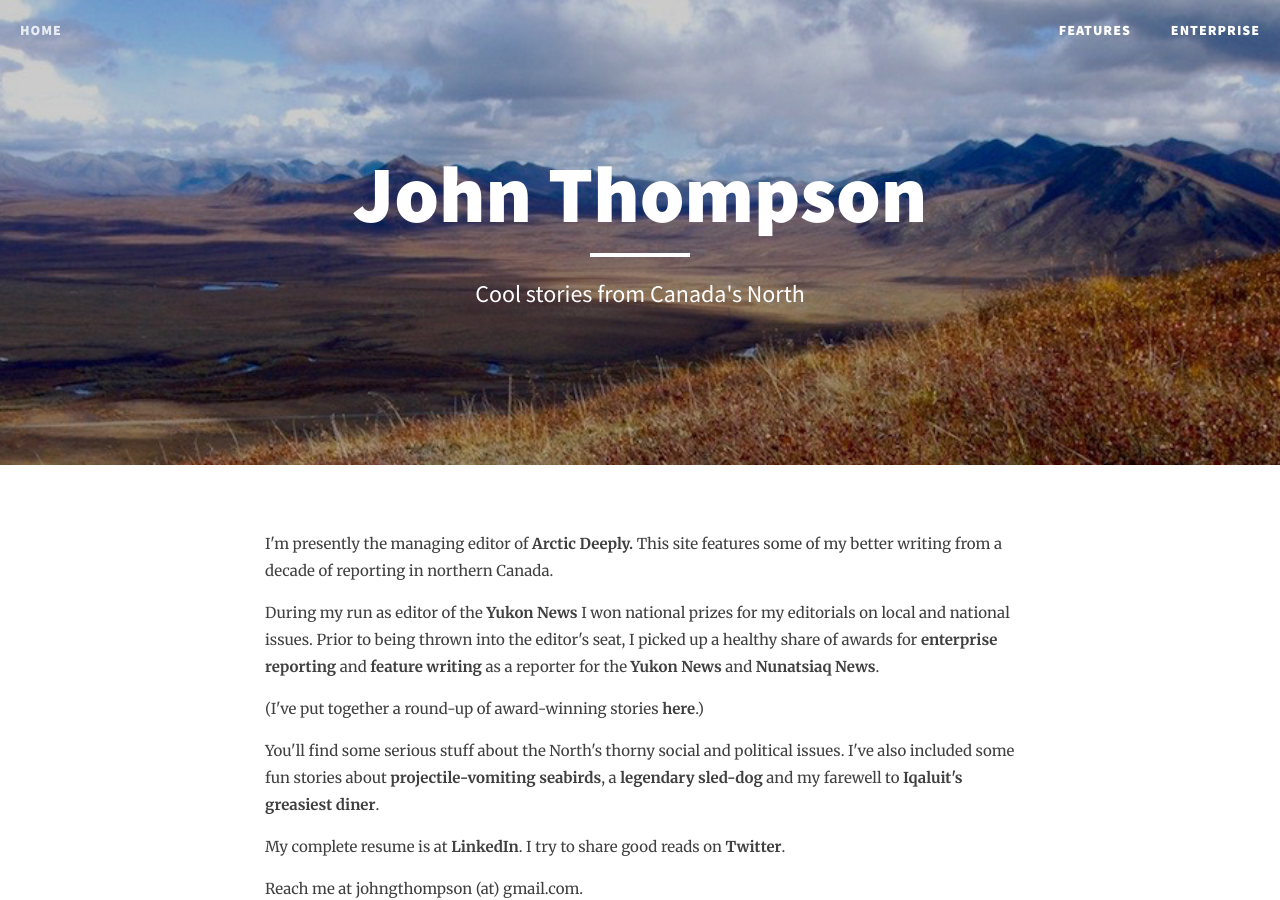
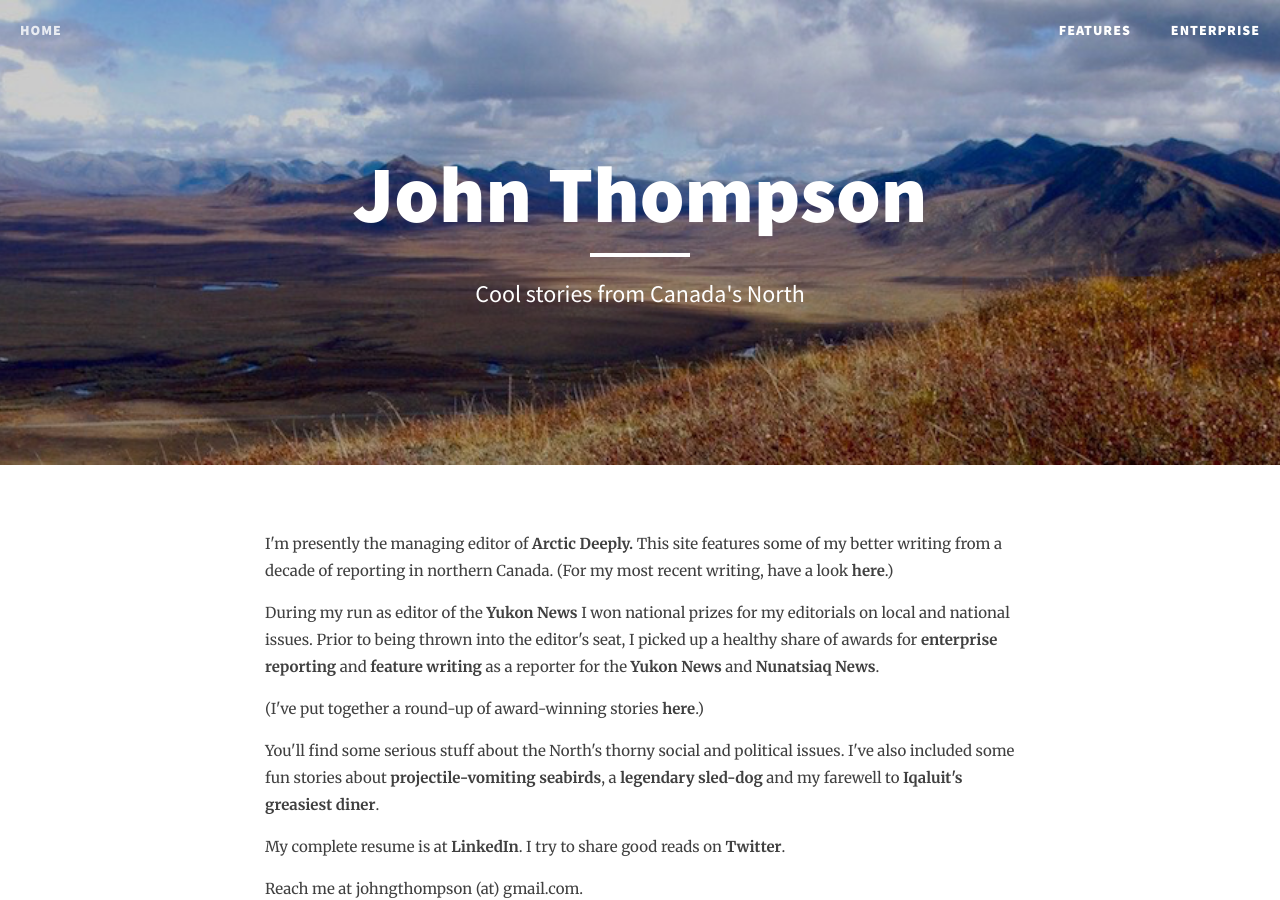
Before and after one commit to johngthompson/johngthompson.github.io, a Jekyll site: the page built from index.html, in a window 1280 px wide and 900 px high. Built offline with Jekyll 4.4.1, drawn with Linux system fonts in a browser that asks for light colours; the list of posts is cut into pages by our own code.

Commit message:
Update index.html

```diff
--- a/index.html
+++ b/index.html
@@ -3,7 +3,7 @@ layout: page
 description: "Cool stories from Canada's North"
 ---
 
-<p>I'm presently the managing editor of <a href="https://www.newsdeeply.com/arctic">Arctic Deeply.</a> This site features some of my better writing from a decade of reporting in northern Canada.</p>
+<p>I'm presently the managing editor of <a href="https://www.newsdeeply.com/arctic">Arctic Deeply.</a> This site features some of my better writing from a decade of reporting in northern Canada. (For my most recent writing, have a look <a href="https://www.newsdeeply.com/arctic/contributor/john-thompson">here</a>.)</p>
 
 <p>During my run as editor of the <a href="http://yukon-news.com">Yukon News</a> I won national prizes for my editorials on local and national issues. Prior to being thrown into the editor's seat, I picked up a healthy share of awards for <a href="/enterprise">enterprise reporting</a> and <a href="/features">feature writing</a> as a reporter for the <a href="http://yukon-news.com">Yukon News</a> and <a href="http://www.nunatsiaqonline.ca">Nunatsiaq News</a>.</p>
 <p> (I've put together a round-up of award-winning stories <a href="/awards"><b>here</b></a>.)
```
